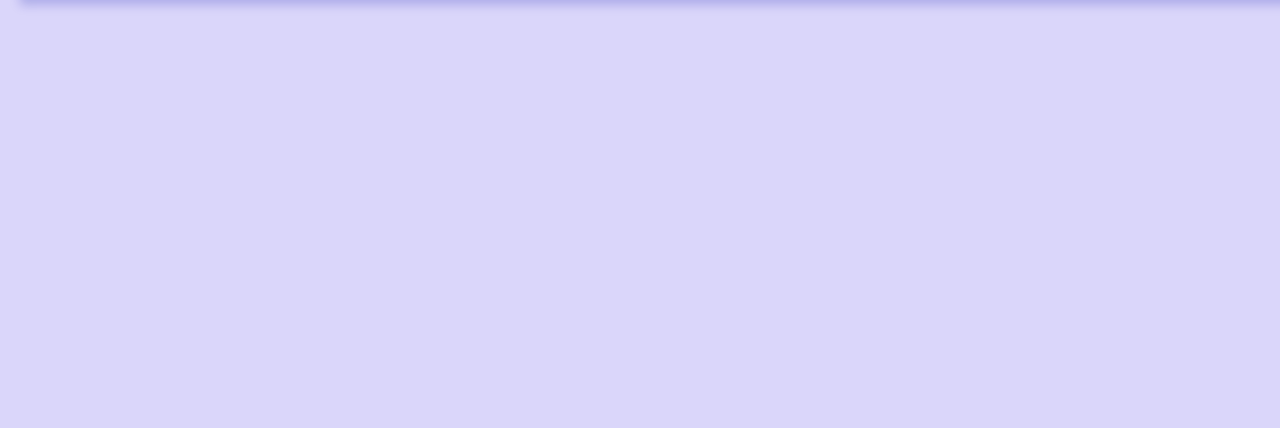
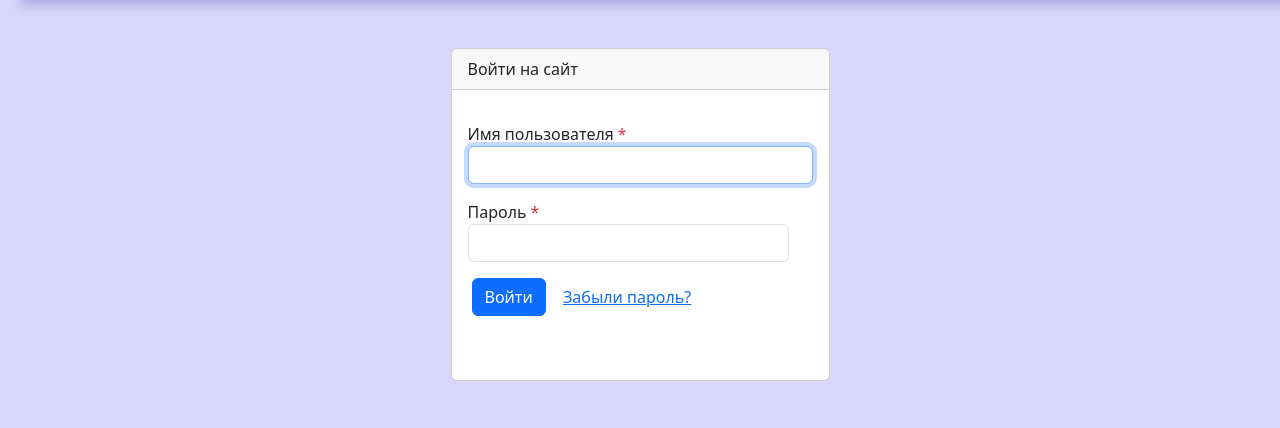
Before and after one commit to Frizzz17/administrative-commission, a Django app: page /auth/login/ in a window 1280 px wide. Shown: the part 59-487 px from the top of the page. Run offline with Django 3.2, Linux system fonts and the light colour scheme; some libraries are stand-ins or nearby versions.

Commit message:
Добавил страничку аутентификации пользователя

```diff
--- a/adm_com/adm_com/settings.py
+++ b/adm_com/adm_com/settings.py
@@ -125,3 +125,6 @@ DEFAULT_AUTO_FIELD = 'django.db.models.BigAutoField'
 STATICFILES_DIRS = [os.path.join(BASE_DIR, 'static')]
 
 AUTH_USER_MODEL = 'users.User'
+
+LOGIN_URL = 'users:login'
+LOGIN_REDIRECT_URL = 'news:index'
--- a/adm_com/templates/users/login.html
+++ b/adm_com/templates/users/login.html
@@ -1,2 +1,66 @@
-{% extends 'base.html' %}
+{% extends "base.html" %}
 {% block title %}Войти{% endblock %}
+{% block content %}
+  {% load user_filters %}
+  <div class="container">
+    <div class="row justify-content-center">
+        <div class="col-md-5 p-5">
+          <div class="card">
+            <div class="card-header">
+              Войти на сайт
+            </div>
+            <div class="card-body">
+              {% if form.errors %}
+                {% for field in form %}
+                  {% for error in field.errors %}
+                    <div class="alert alert-danger">
+                      {{ error|escape }}
+                    </div>
+                  {% endfor %}
+                {% endfor %}
+              {% endif %}
+              <form method="post"
+                {% if action_url %}
+                  action={% url action_url %}
+                {% endif %}
+              >
+              {% csrf_token %}
+
+              {% for field in form %}
+                <div class="form-group row my-3"
+                  {% if field.field.required %}
+                    aria-required="true"
+                  {% else %}
+                    aria-required="false"
+                  {% endif %}
+                >
+                  <label for="{{ field.id_for_label }}">
+                    {{ field.label }}
+                      {% if field.field.required %}
+                        <span class="required text-danger">*</span>
+                      {% endif %}
+                  </label>
+                  <div>
+                    {{ field|addclass:'form-control' }}
+                      {% if field.help_text %}
+                        <small id="{{ field.id_for_label }}-help" class="form-text text-muted">
+                          {{ field.help_text|safe }}
+                        </small>
+                      {% endif %}
+                  </div>
+              {% endfor %}
+              <div class="col-md-12 p-3">
+                <button type="submit" class="btn btn-primary">
+                    Войти
+                  </button>
+                  <a href="#" class="btn btn-link">
+                    Забыли пароль?
+                  </a>
+              </div>
+              </form>
+            </div>
+          </div> <!-- card -->
+        </div> <!-- col -->
+    </div> <!-- row -->
+  </div> <!-- container -->
+{% endblock %}
```
Also changed, not shown: adm_com/news/views.py (+4 -3 lines).
